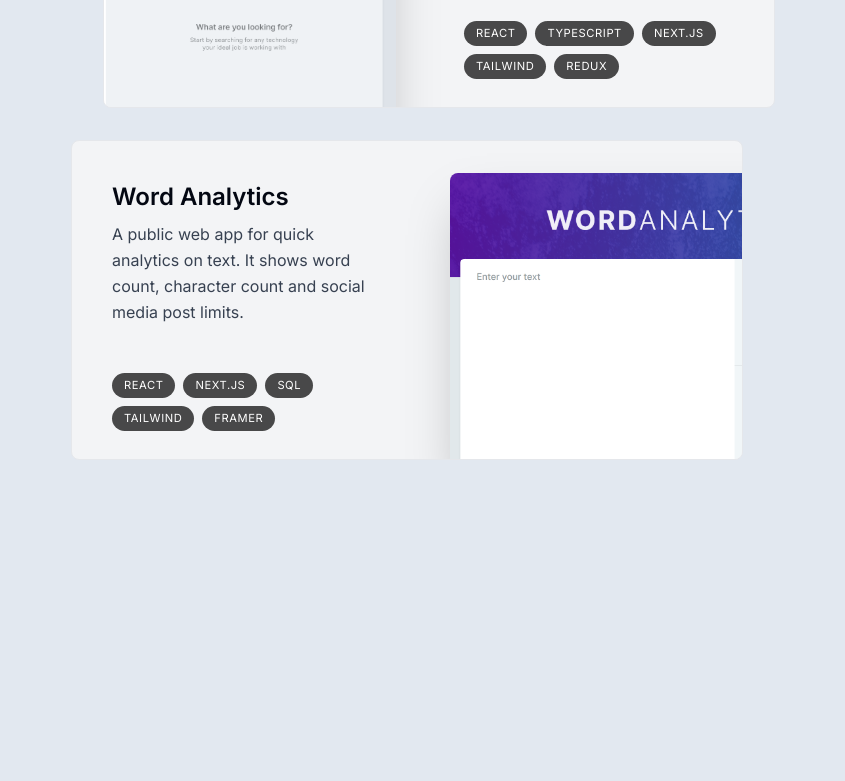
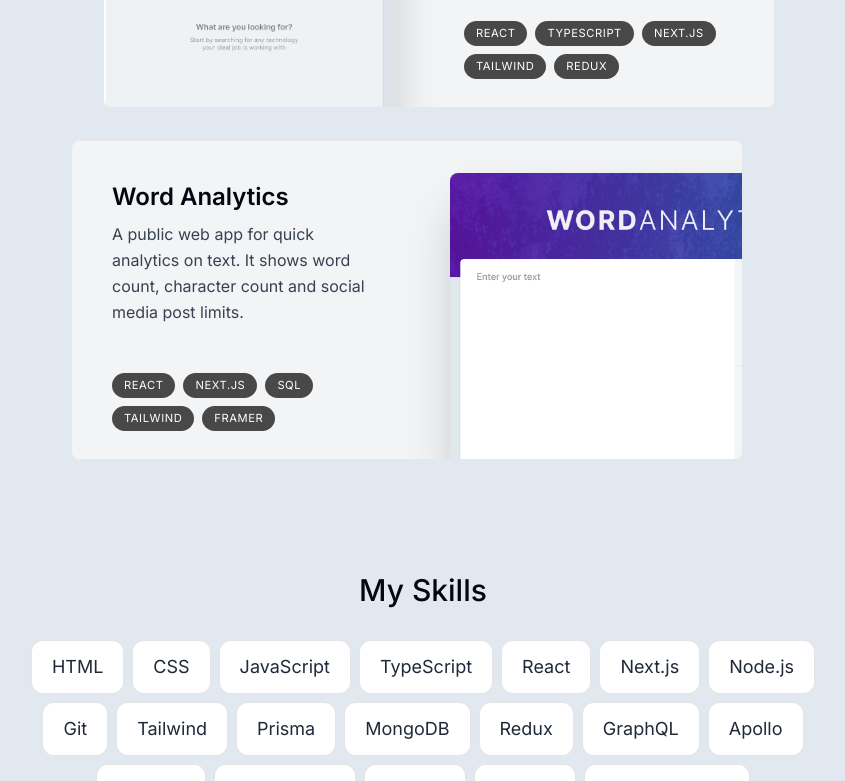
Before and after one commit to phonlapatS/Portfolio-with-React-Nextjs, a Next.js app: page / in a window 1280 px wide. Shown: the part 2000-2781 px from the top of the page, without its empty margins (217-1062 px from the left). Built offline with nearby package versions, Linux system fonts and the light colour scheme.

Commit message:
9 commit add skills section

```diff
--- a/app/page.tsx
+++ b/app/page.tsx
@@ -2,6 +2,7 @@
 import SectionDivider from "@/components/section-divider";
 import About from "@/components/about";
 import Projects from "@/components/projects";
+import Skills from "@/components/skills";
 
 export default function Home() {
   return (
@@ -10,6 +11,7 @@
        <SectionDivider />
        <About/>
        <Projects/>
+       <Skills/>
     </main>
   );
 }
--- a/components/projects.tsx
+++ b/components/projects.tsx
@@ -10,7 +10,7 @@
   const {ref} = useSectionInView('Projects', 0.5);
 
   return (
-  <section ref={ref} id="projects" className='scroll-mt-28'>
+  <section ref={ref} id="projects" className='scroll-mt-28 mb-28'>
     <SectionHeading> My projects</SectionHeading>
     <div>
         {projectsData.map((project, index) => (
--- /dev/null
+++ b/components/skills.tsx
@@ -0,0 +1,46 @@
+"use client";
+
+import React from 'react';
+import SectionHeading from './section-heading';
+import { skillsData } from '@/lib/data';
+import { useSectionInView } from '@/lib/hooks';
+import { motion } from "framer-motion";
+
+const fadeInAnimationVariants = {
+    initial: {
+        opacity: 0,
+        y: 100,
+    },
+    animate: (index: number) => ({
+        opacity: 1,
+        y: 0,
+        transition: {
+            delay: 0.05 * index,
+            },
+        }),
+};
+
+export default function Skills() {
+    const {ref} = useSectionInView('Skills', 0.5);
+
+  return (
+    <section ref={ref} className='mb-28 max-w-[53rem] scroll-mt-28 text-center sm:mb-40'>
+        <SectionHeading>My skills</SectionHeading>
+        <ul className='flex flex-wrap justify-center gap-2 text-lg text-gray-800'>
+            {
+                skillsData.map((skill, index) => (
+                    <motion.li className='bg-white border border-black/[0.1] rounded-xl px-5 py-3'
+                    key={index} variants={fadeInAnimationVariants}
+                    initial="initial"
+                    whileInView="animate"
+                    viewport={{
+                        once: true,
+                    }}
+                    custom={index}
+
+                    >{skill}</motion.li>
+                ))}
+        </ul>
+    </section>
+  )
+}
```
